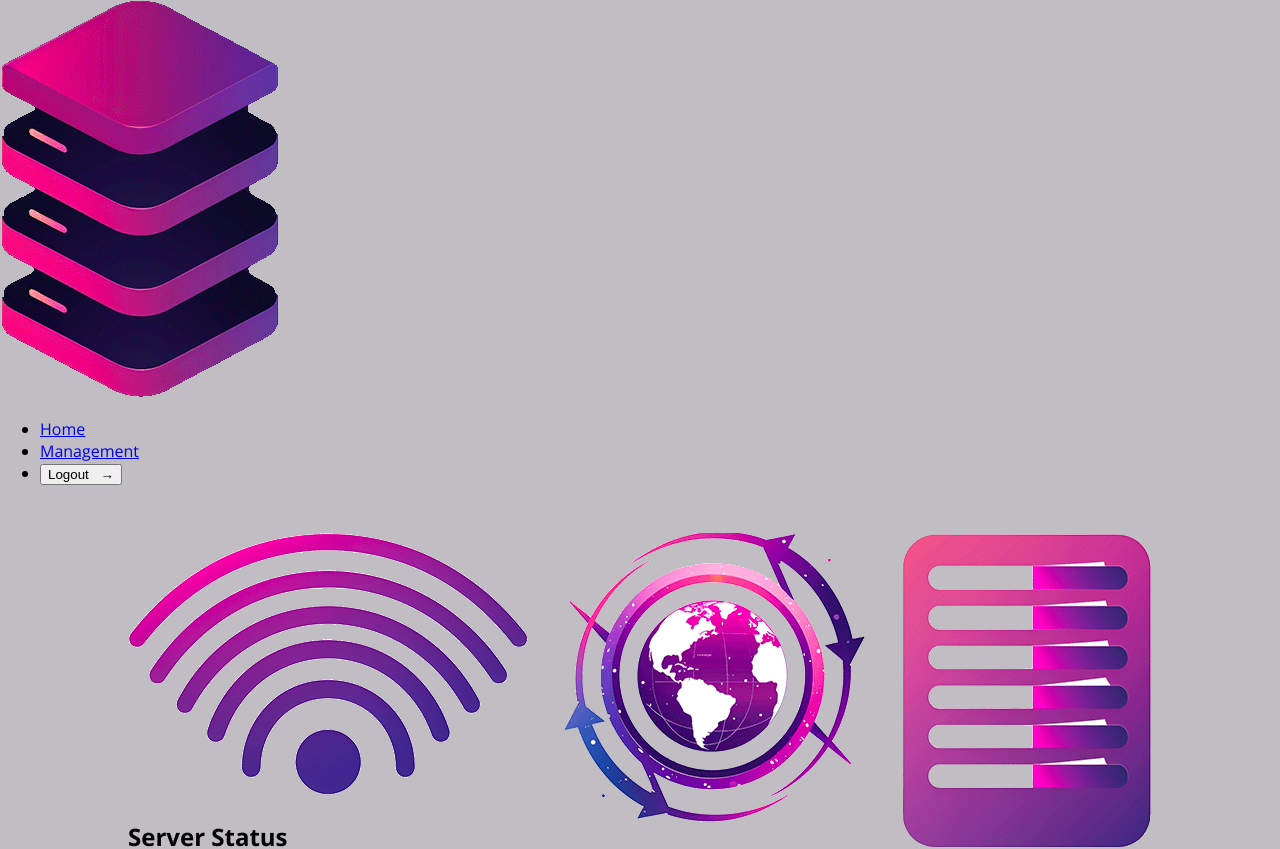
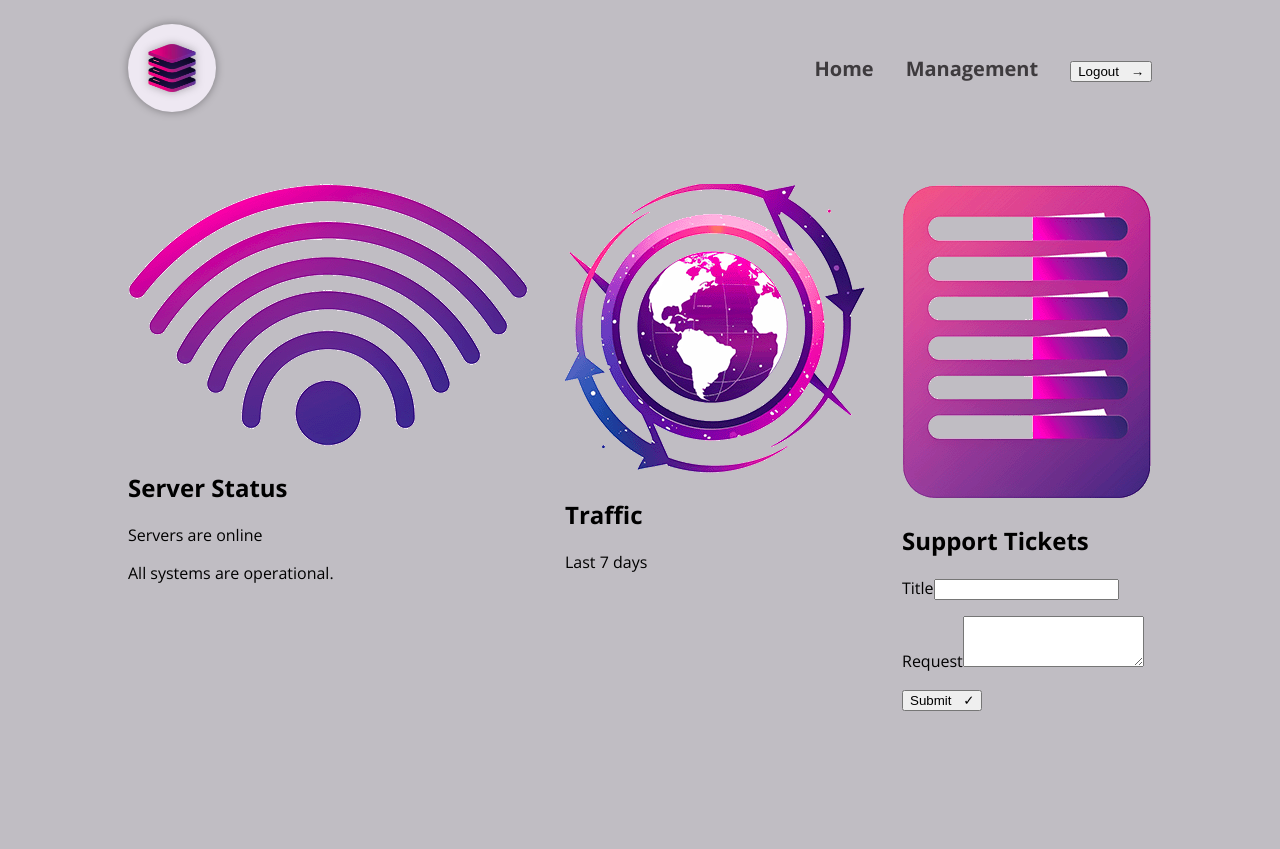
Before and after one commit to yashkmuar/server-management-project, an Angular app: page / in a window 1280 px wide. Shown: the top 849 px of the page. After the commit the page ends 800 px from the top, so only its background shows below. Built offline with nearby package versions, Linux system fonts and the light colour scheme.

Commit message:
header css added

```diff
--- a/src/app/header/header.component.css
+++ b/src/app/header/header.component.css
@@ -0,0 +1,52 @@
+header {
+    padding: 0.75rem 0.1rem;
+    display: flex;
+    flex-direction: column;
+    gap: 1rem;
+    justify-content: space-between;
+    align-items: center;
+    font-size: 1rem;
+}
+
+#logo {
+    width: 5.5rem;
+    height: 5.5rem;
+    background-color: #eee8f2;
+    padding: 1.25rem;
+    border-radius: 50%;
+    box-shadow: 0 0 8px rgba(0, 0, 0, 0.35);
+}
+
+#logo img {
+    width: 100%;
+    height: 100%;
+    filter: drop-shadow(0 0 4px rgba(29, 29, 29, 0.35));
+}
+
+nav ul {
+    display: flex;
+    gap: 2rem;
+    list-style: none;
+    align-items: center;
+    padding: 0;
+    margin: 0;
+}
+
+nav ul li a {
+    color: #3e3b3e;
+    text-decoration: none;
+    font-weight: bold;
+}
+
+nav ul li a:hover {
+  color: #77207a;
+}
+
+@media (min-width: 768px) {
+    header {
+        font-size: 1.25rem;
+        flex-direction: row;
+        gap: 0;
+        padding: 1.5rem 10%;
+    }
+}
```
